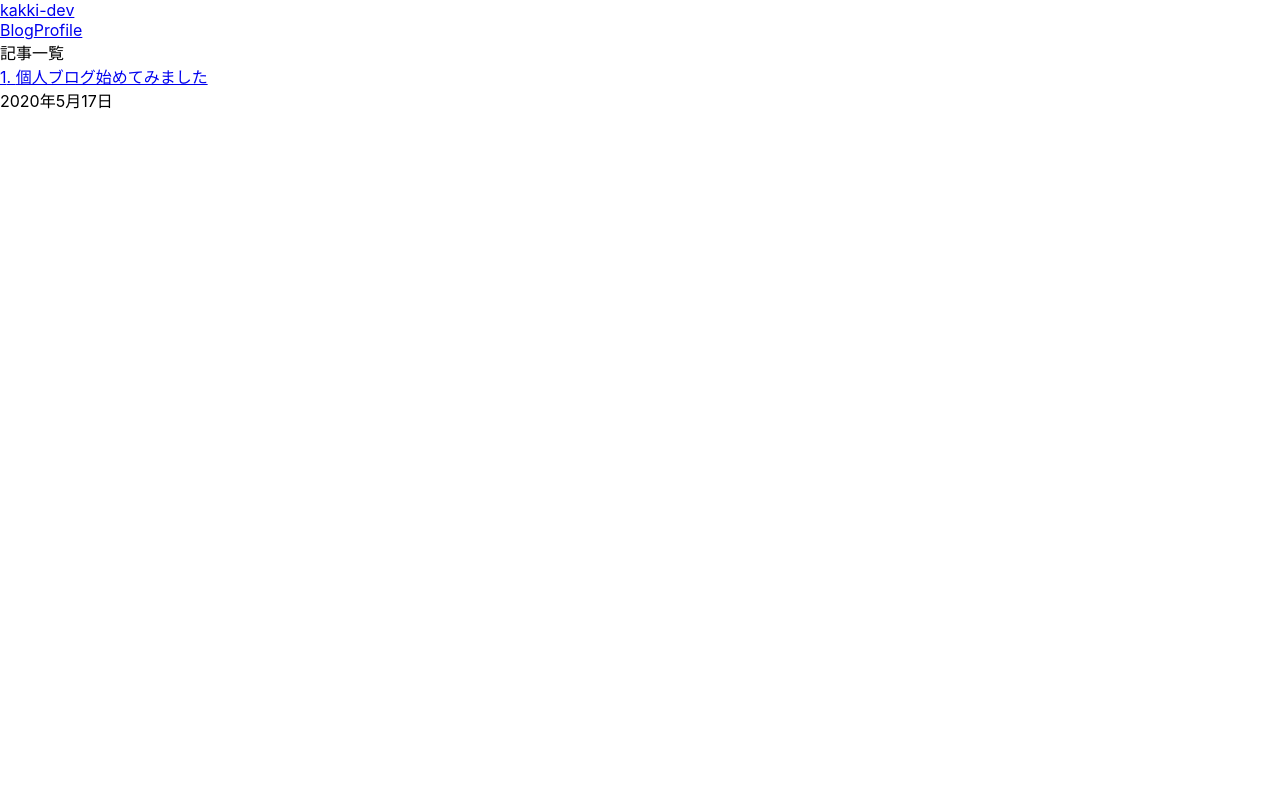
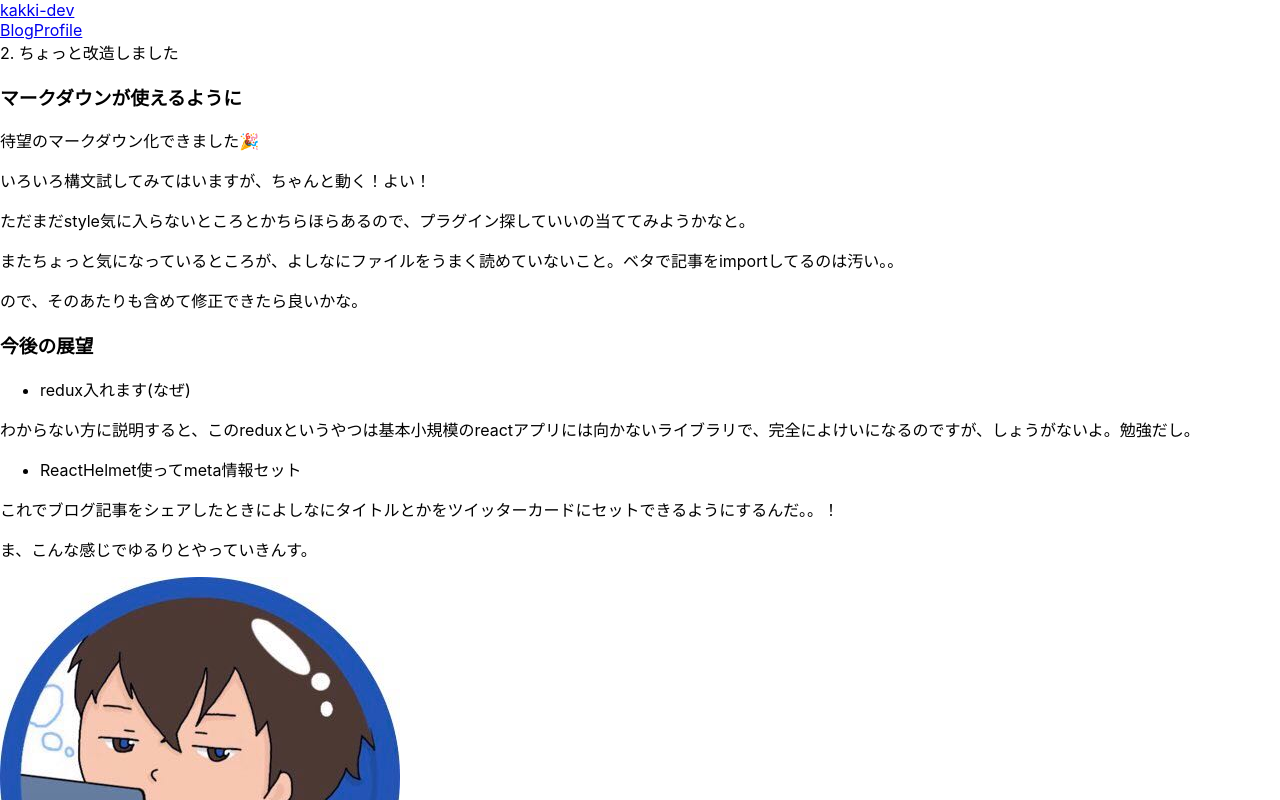
Before and after one commit to syunto07ka/kakki-dev, a React app: page /articles/2 in a window 1280 px wide. Before the commit this address led to /. Shown: the top 800 px of the page. Built offline with nearby package versions, Linux system fonts and the light colour scheme.

Commit message:
feat: add article

```diff
--- a/src/constants/articles.ts
+++ b/src/constants/articles.ts
@@ -1,7 +1,14 @@
 import { Article } from "model";
 import { Start } from "constants/blogs/Start";
+import AddImplementes from "constants/blogs/AddImplementes.mdx";
 
 export const articles: Article[] = [
+  {
+    id: 2,
+    title: 'ちょっと改造しました',
+    date: '2020年5月26日',
+    description: AddImplementes,
+  },
   {
     id: 1,
     title: '個人ブログ始めてみました',
--- /dev/null
+++ b/src/constants/blogs/AddImplementes.mdx
@@ -0,0 +1,23 @@
+### マークダウンが使えるように
+
+待望のマークダウン化できました🎉
+
+いろいろ構文試してみてはいますが、ちゃんと動く！よい！
+
+ただまだstyle気に入らないところとかちらほらあるので、プラグイン探していいの当ててみようかなと。
+
+またちょっと気になっているところが、よしなにファイルをうまく読めていないこと。ベタで記事をimportしてるのは汚い。。
+
+ので、そのあたりも含めて修正できたら良いかな。
+
+### 今後の展望
+
+- redux入れます(なぜ)
+
+わからない方に説明すると、このreduxというやつは基本小規模のreactアプリには向かないライブラリで、完全によけいになるのですが、しょうがないよ。勉強だし。
+
+- ReactHelmet使ってmeta情報セット
+
+これでブログ記事をシェアしたときによしなにタイトルとかをツイッターカードにセットできるようにするんだ。。！
+
+ま、こんな感じでゆるりとやっていきんす。
```
